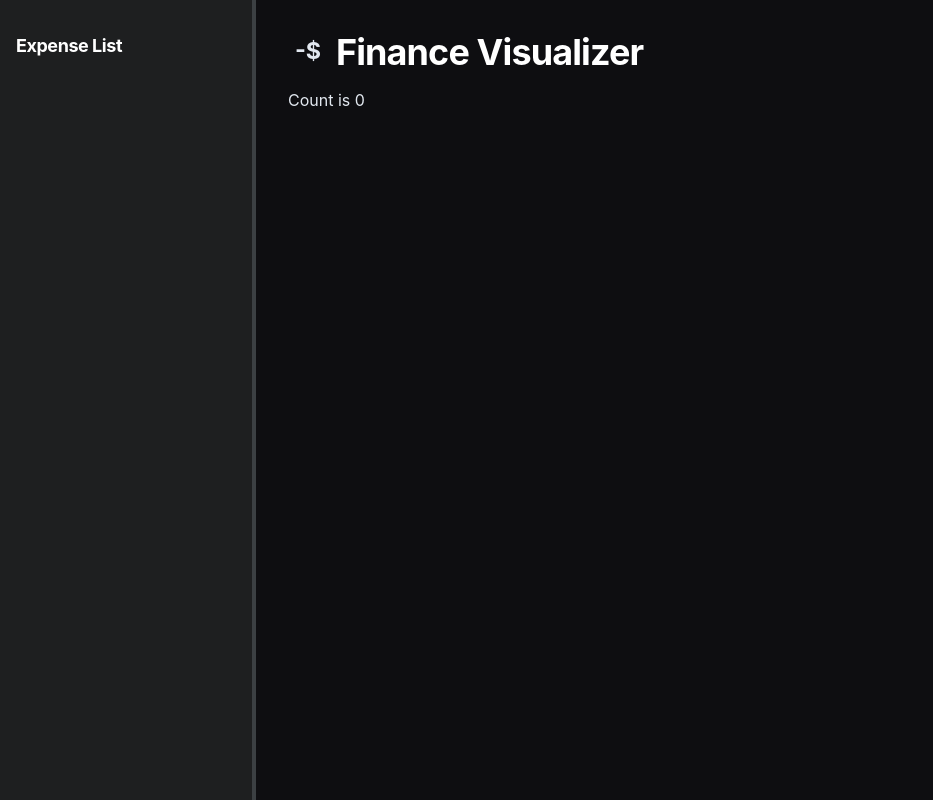
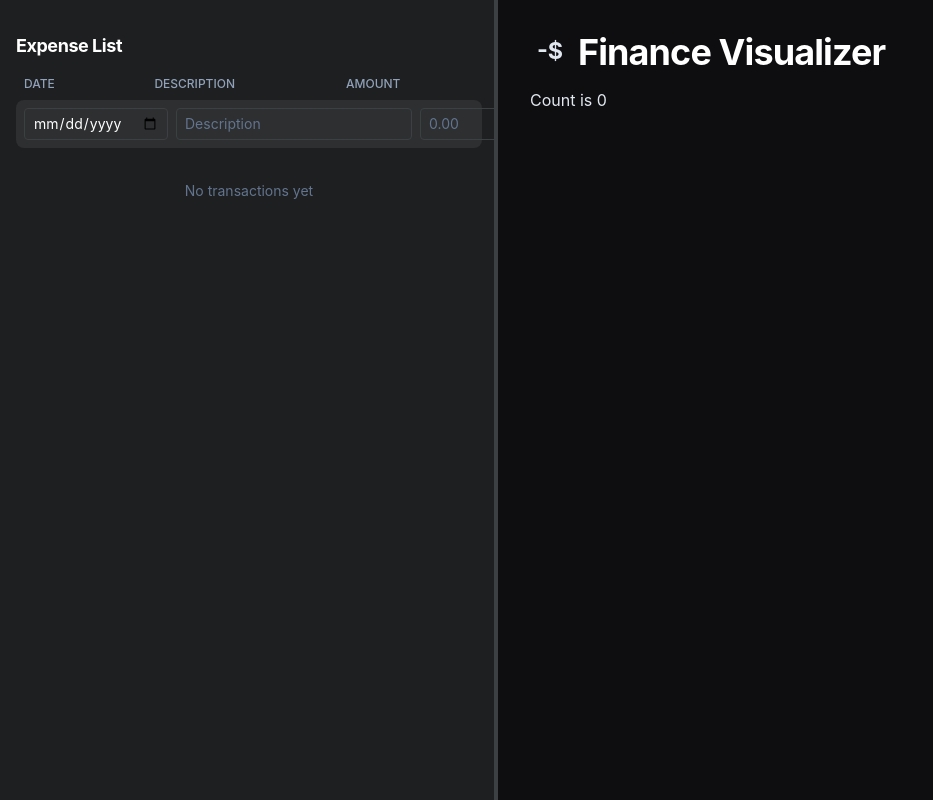
Before and after one commit to Aashirbadd/finance-wrapped, a React (Vite) app: page / in a window 1280 px wide. Shown: the whole page, without its empty margins (0-933 px from the left). Built offline with nearby package versions, Linux system fonts and the light colour scheme.

Commit message:
feat: add expenses through sidebar

```diff
--- a/src/App.tsx
+++ b/src/App.tsx
@@ -18,7 +18,7 @@ function App() {
 
     <div
       className={`shrink-0 overflow-hidden ${isTransitioning ? 'transition-all duration-300' : ''}`}
-      style={{ width: `${sidebarWidth}%` }}
+      style={{ width: `${sidebarWidth}%`, minWidth: isCollapsed ? 0 : 498 }}
     >
       <Sidebar
         currentWidth={sidebarWidth}
--- a/src/components/Sidebar.tsx
+++ b/src/components/Sidebar.tsx
@@ -1,11 +1,22 @@
-import React from 'react'
+import React, { useState } from 'react'
+import type { Transaction, Ledger } from '../types'
 
 interface SidebarProps {
   currentWidth: number;
   onResize: (newWidth: number) => void;
 }
 
+// Helper to generate a simple unique ID
+const generateId = (): string => {
+  return Date.now().toString(36) + Math.random().toString(36).substr(2);
+};
+
 export default function Sidebar({ currentWidth, onResize }: SidebarProps) {
+  const [ledger, setLedger] = useState<Ledger>([]);
+  const [newDate, setNewDate] = useState('');
+  const [newDescription, setNewDescription] = useState('');
+  const [newAmount, setNewAmount] = useState('');
+
   const handleMouseDown = (e: React.MouseEvent) => {
     e.preventDefault();
 
@@ -16,7 +27,7 @@ export default function Sidebar({ currentWidth, onResize }: SidebarProps) {
       const diff = moveEvent.clientX - startX;
       // Convert pixel difference to percentage based on current viewport width
       const percentageDiff = (diff / window.innerWidth) * 100;
-      const newWidth = Math.max(15, Math.min(60, startWidth + percentageDiff));
+      const newWidth = Math.max(35, Math.min(60, startWidth + percentageDiff));
       onResize(newWidth);
     };
 
@@ -29,9 +40,105 @@ export default function Sidebar({ currentWidth, onResize }: SidebarProps) {
     document.addEventListener('mouseup', handleMouseUp);
   };
 
+  const handleAddTransaction = () => {
+    if (!newDate || !newDescription || !newAmount) {
+      return; // Basic validation - require all fields
+    }
+
+    const newTransaction: Transaction = {
+      id: generateId(),
+      date: newDate,
+      description: newDescription,
+      amount: parseFloat(newAmount),
+    };
+
+    // Add new transaction at the TOP of the list
+    setLedger([newTransaction, ...ledger]);
+
+    // Clear form fields
+    setNewDate('');
+    setNewDescription('');
+    setNewAmount('');
+  };
+
+  const handleRemoveTransaction = (id: string) => {
+    setLedger(ledger.filter(t => t.id !== id));
+  };
+
+  const formatAmount = (amount: number): string => {
+    const prefix = amount >= 0 ? '+' : '';
+    return `${prefix}${amount.toFixed(2)}`;
+  };
+
   return (
-    <div className="relative h-full py-8 px-4 bg-[var(--color-surface)]">
-      <h1 className="font-bold text-lg mb-4">Expense List</h1>
+    <div className="relative h-full py-8 px-4 bg-[var(--color-surface)] flex flex-col overflow-hidden">
+      <h1 className="font-bold text-lg mb-4 shrink-0">Expense List</h1>
+
+      {/* Header Row */}
+      <div className="grid grid-cols-[1fr_1.5fr_80px_40px] gap-2 mb-2 px-2 text-xs text-slate-400 font-medium uppercase shrink-0">
+        <span>Date</span>
+        <span>Description</span>
+        <span>Amount</span>
+        <span></span>
+      </div>
+
+      {/* Add New Transaction Row - at the TOP */}
+      <div className="grid grid-cols-[1fr_1.5fr_80px_40px] gap-2 mb-4 p-2 bg-[var(--color-surface-hover)] rounded-lg shrink-0">
+        <input
+          type="date"
+          value={newDate}
+          onChange={(e) => setNewDate(e.target.value)}
+          className="bg-transparent border border-[var(--color-border)] rounded px-2 py-1 text-sm text-white focus:outline-none focus:border-[var(--color-accent)]"
+        />
+        <input
+          type="text"
+          placeholder="Description"
+          value={newDescription}
+          onChange={(e) => setNewDescription(e.target.value)}
+          className="bg-transparent border border-[var(--color-border)] rounded px-2 py-1 text-sm text-white placeholder-slate-500 focus:outline-none focus:border-[var(--color-accent)]"
+        />
+        <input
+          type="number"
+          placeholder="0.00"
+          value={newAmount}
+          onChange={(e) => setNewAmount(e.target.value)}
+          className="bg-transparent border border-[var(--color-border)] rounded px-2 py-1 text-sm text-white placeholder-slate-500 focus:outline-none focus:border-[var(--color-accent)]"
+        />
+        <button
+          onClick={handleAddTransaction}
+          className="flex items-center justify-center w-8 h-8 bg-[var(--color-accent)] text-white rounded hover:opacity-90 transition-opacity"
+          title="Add transaction"
+        >
+          +
+        </button>
+      </div>
+
+      {/* Transaction List */}
+      <div className="flex-1 overflow-y-auto space-y-1 min-h-0">
+        {ledger.length === 0 ? (
+          <p className="text-slate-500 text-sm text-center py-4">No transactions yet</p>
+        ) : (
+          ledger.map((transaction) => (
+            <div
+              key={transaction.id}
+              className="grid grid-cols-[1fr_1.5fr_80px_40px] gap-2 p-2 rounded hover:bg-[var(--color-surface-hover)] transition-colors items-center"
+            >
+              <span className="text-sm text-slate-300 truncate">{transaction.date}</span>
+              <span className="text-sm text-slate-300 truncate">{transaction.description}</span>
+              <span className={`text-sm font-medium ${transaction.amount >= 0 ? 'text-green-400' : 'text-red-400'}`}>
+                {formatAmount(transaction.amount)}
+              </span>
+              <button
+                onClick={() => handleRemoveTransaction(transaction.id)}
+                className="flex items-center justify-center w-6 h-6 text-slate-500 hover:text-red-400 transition-colors"
+                title="Remove transaction"
+              >
+                ×
+              </button>
+            </div>
+          ))
+        )}
+      </div>
 
       {/* Resize Handle */}
       <div
--- a/src/types/index.ts
+++ b/src/types/index.ts
@@ -20,3 +20,5 @@ export interface Transaction {
   /** Optional: Origin file name (e.g., "bank_statement_jan.pdf") */
   source?: string;
 }
+
+export type Ledger = Transaction[];
```
